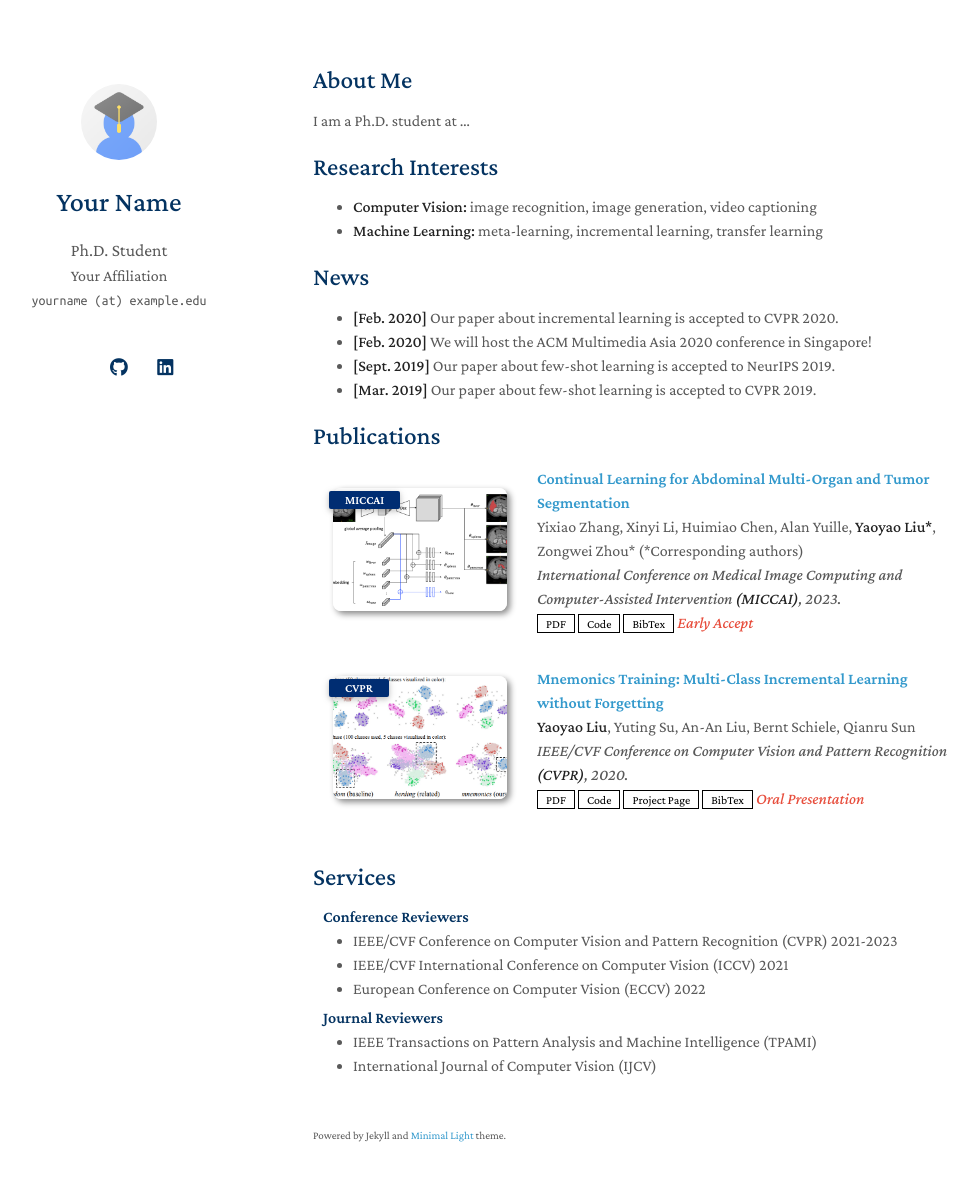
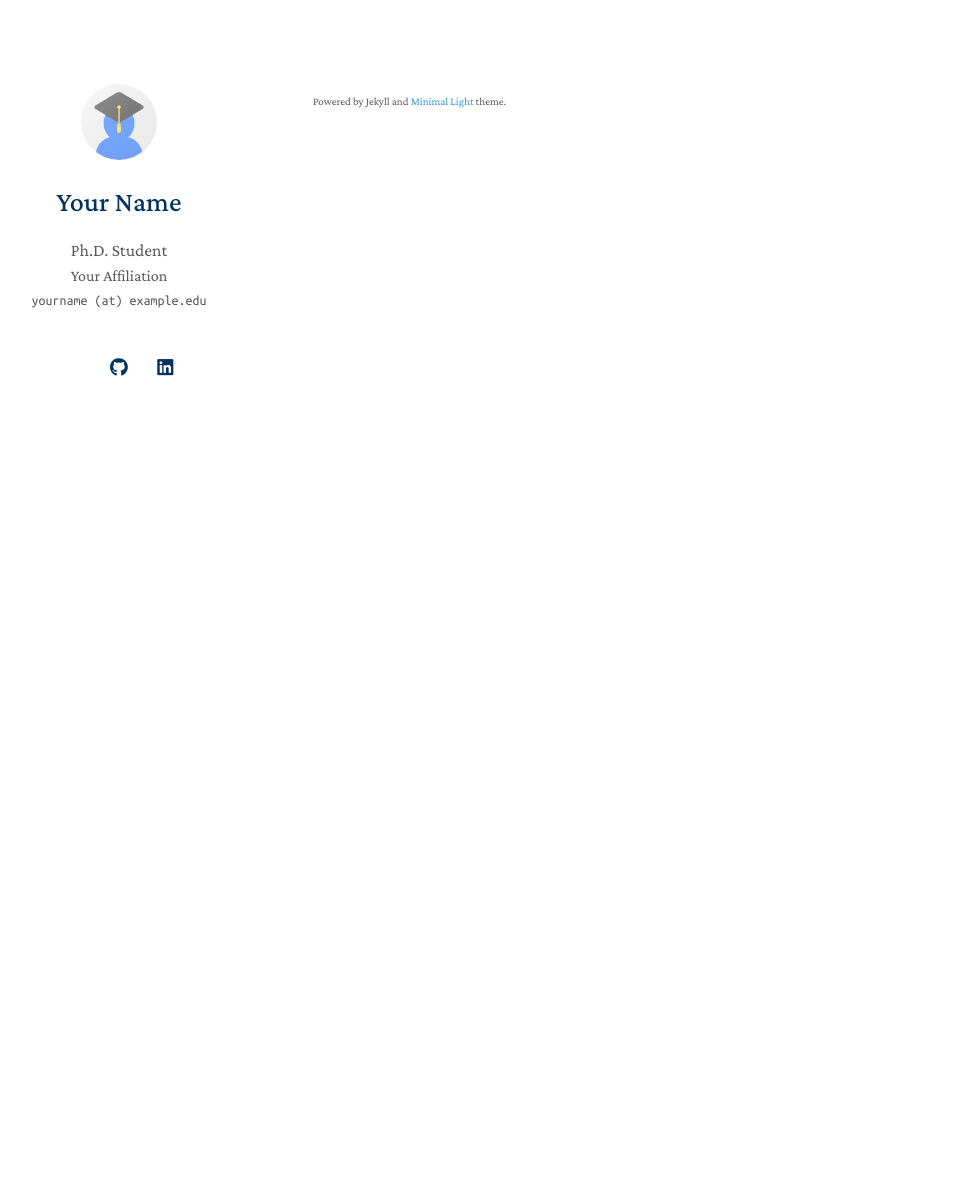
Before and after one commit to LauraMuqri/LauraMuqri.github.io, a Jekyll site: the page built from index.md, in a window 1280 px wide and 1216 px high. Shown: the top 1181 px of the window, without its empty margins (157-1135 px from the left). Built offline with Jekyll 4.4.1, drawn with Linux system fonts in a browser that asks for light colours; a style sheet for code colours, icons or effects is not loaded; our own code applies the rules of GitHub Pages for plain Markdown files.

Commit message:
Comment out content in index.md
Comment out sections for About Me, publications, and services.

```diff
--- a/index.md
+++ b/index.md
@@ -2,6 +2,7 @@
 layout: homepage
 ---
 
+<!--
 ## About Me
 
 I am a Ph.D. student at ...
@@ -17,7 +18,7 @@ I am a Ph.D. student at ...
 - **[Feb. 2020]** We will host the ACM Multimedia Asia 2020 conference in Singapore!
 - **[Sept. 2019]** Our paper about few-shot learning is accepted to NeurIPS 2019.
 - **[Mar. 2019]** Our paper about few-shot learning is accepted to CVPR 2019.
+-->
 
-{% include_relative _includes/publications.md %}
-
-{% include_relative _includes/services.md %}
+<!-- {% include_relative _includes/publications.md %} -->
+<!-- {% include_relative _includes/services.md %} -->
```
